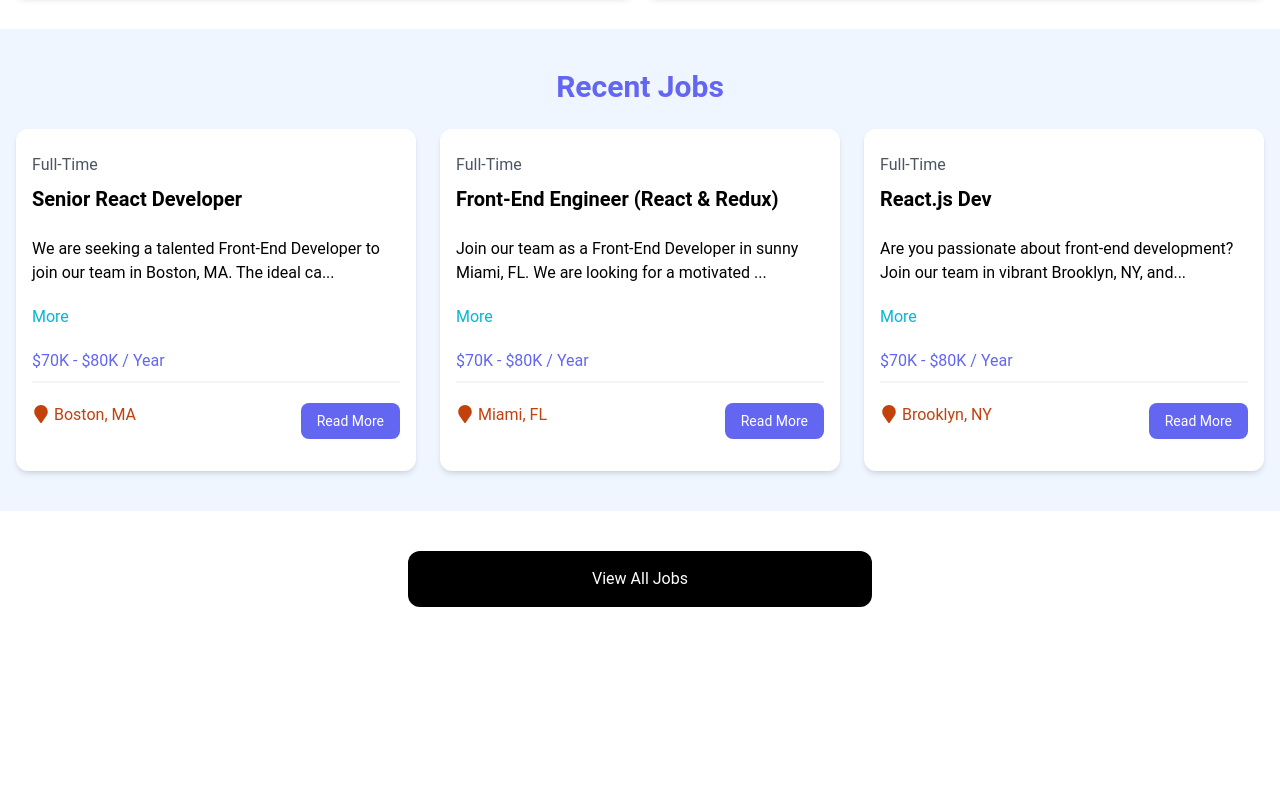
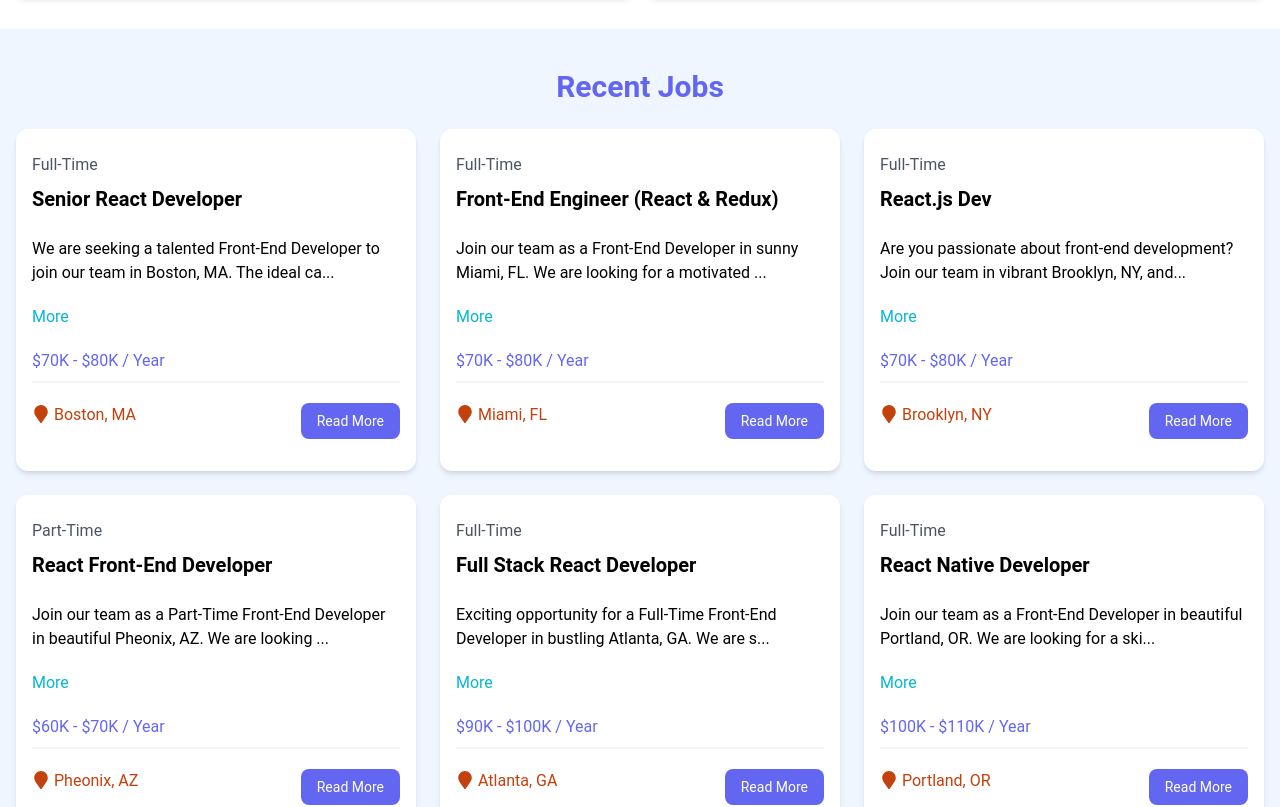
Before and after one commit to faiyaz103/React-Tutorial, a React (Vite) app: page / in a window 1280 px wide. Shown: the part 580-1387 px from the top of the page. Before the commit the page ends 1227 px from the top, so only its background shows below. Built offline with nearby package versions, Linux system fonts and the light colour scheme; data requests are answered from the project's data file.

Commit message:
JSON server setup done

```diff
--- a/package.json
+++ b/package.json
@@ -7,7 +7,8 @@
     "dev": "vite",
     "build": "vite build",
     "lint": "eslint .",
-    "preview": "vite preview"
+    "preview": "vite preview",
+    "server": "json-server --watch src/jobs.json --port 8000"
   },
   "dependencies": {
     "react": "^18.3.1",
@@ -26,6 +27,7 @@
     "eslint-plugin-react-hooks": "^5.0.0",
     "eslint-plugin-react-refresh": "^0.4.14",
     "globals": "^15.12.0",
+    "json-server": "^1.0.0-beta.3",
     "postcss": "^8.4.49",
     "tailwindcss": "^3.4.16",
     "vite": "^6.0.1"
--- a/src/components/JobListings.jsx
+++ b/src/components/JobListings.jsx
@@ -1,11 +1,34 @@
 import React from 'react'
-import jobs from '../jobs.json'
+import { useState, useEffect  } from 'react';
 import JobListingSing from './JobListingSing';
 
 const JobListings = ({isHome = false}) => {
 
     // const jobListings=jobs.slice(0,3); //First 3 job will be shown
-    const jobListings = isHome ? jobs.slice(0,3) : jobs;
+    // const jobListings = isHome ? jobs.slice(0,3) : jobs;
+    const [jobs, setJobs] = useState([]); //Empty array by default
+    const [loading, setLoading] = useState(true); //For spinner
+
+    useEffect(()=>{
+        //Function Declaration
+        const fetchJobs = async()=>{
+            try {
+
+                const res = await fetch('http://localhost:8000/jobs');
+                const data = await res.json();
+                setJobs(data);
+
+            } catch (error) {
+                console.log('Error fetching data', error);
+            } finally{
+                setLoading(false);
+            }
+        }
+
+        //Function Calling
+        fetchJobs();
+
+    }, []);
 
   return (
     <>
@@ -17,7 +40,7 @@
         <div className="grid grid-cols-1 md:grid-cols-3 gap-6">
 
             {/* <!-- Job Listing --> */}
-          {jobListings.map((job) =>(
+          {jobs.map((job) =>(
             <JobListingSing key={job.id} job={job}/>
           ))}
 
--- a/src/jobs.json
+++ b/src/jobs.json
@@ -1,3 +1,5 @@
+{
+    "jobs":
 
   [
     {
@@ -85,3 +87,4 @@
       }
     }
   ]
+}
```
Also changed, not shown: 1 other file (tests, documents, lock files or other folders).
